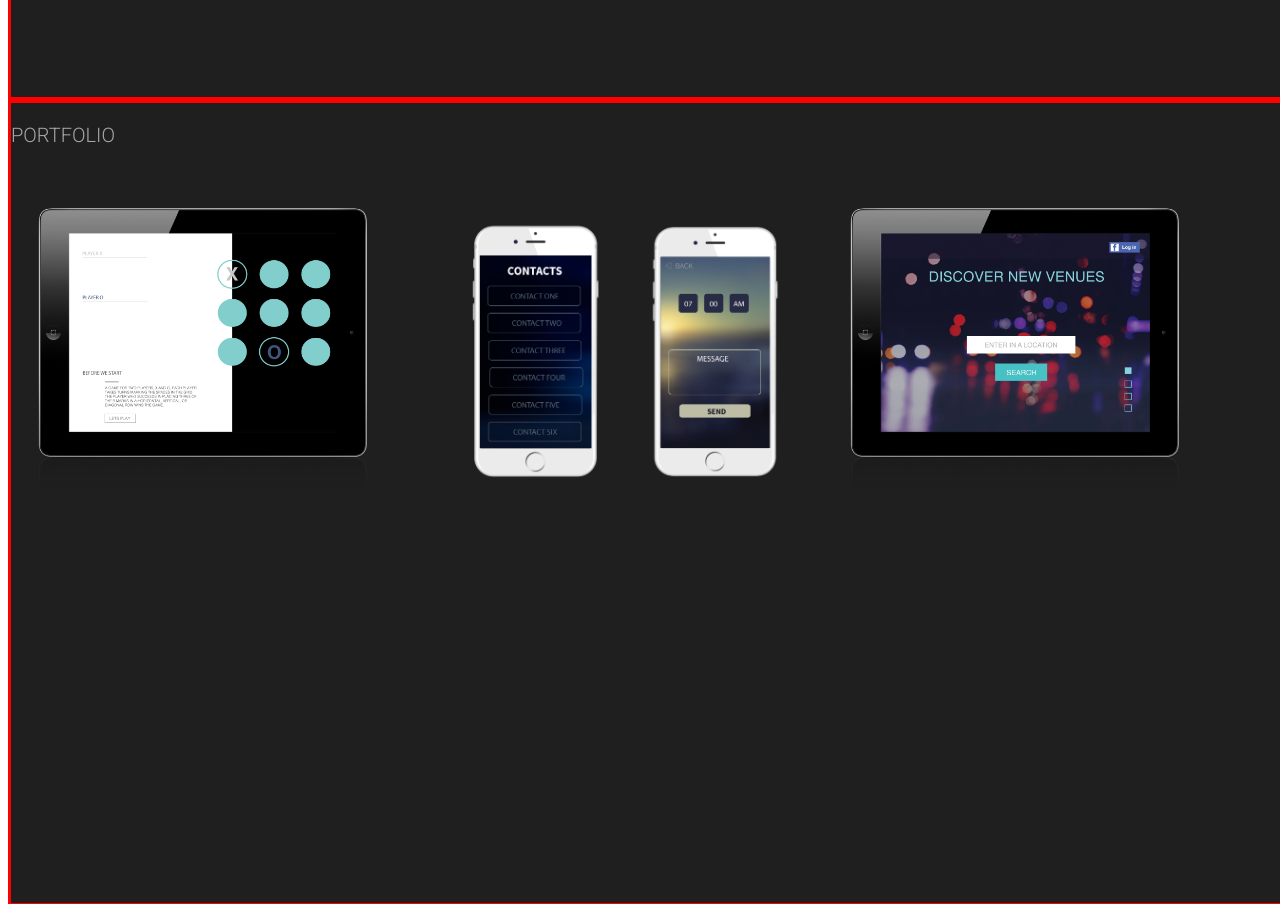
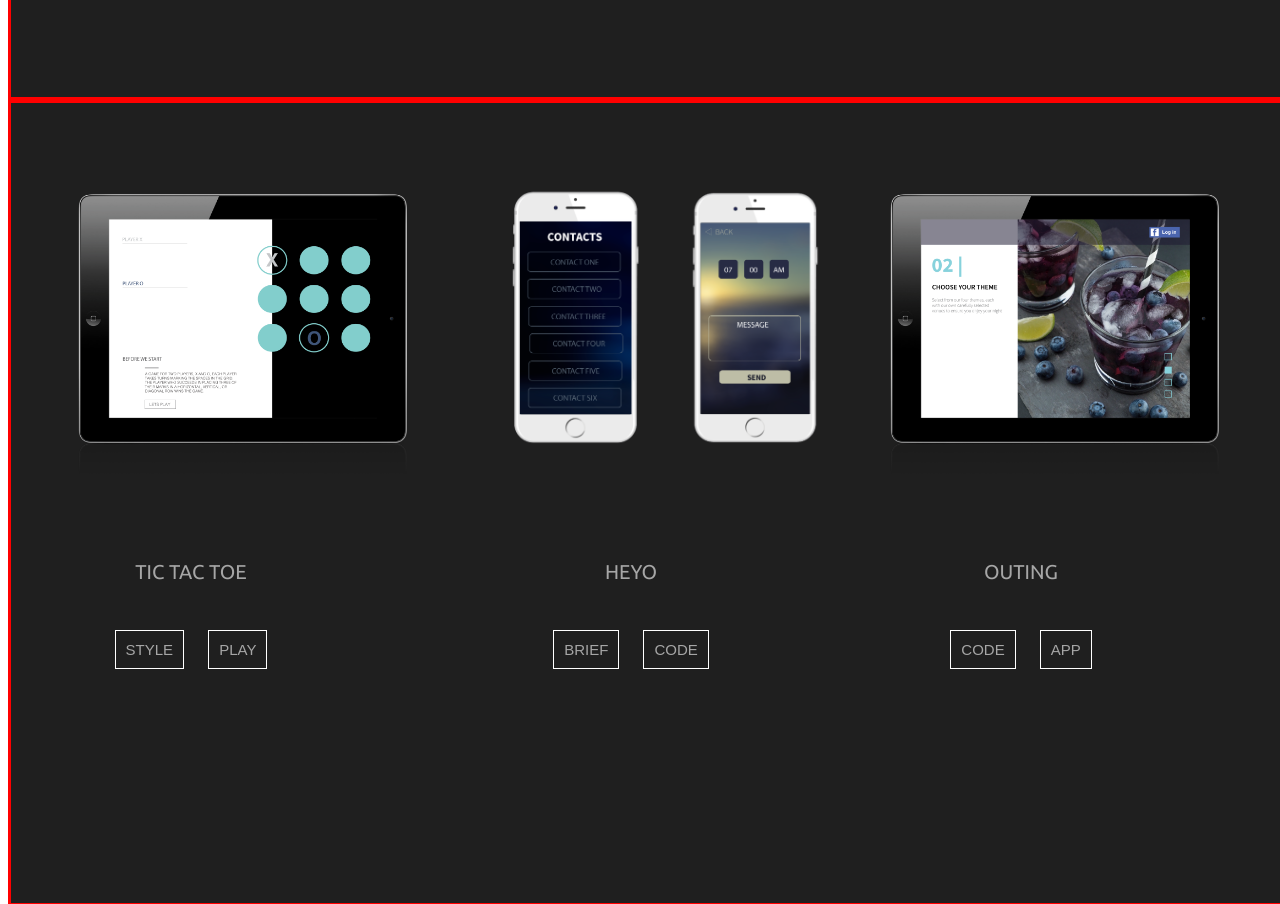
Before and after one commit to paula-white/portfolio, a plain HTML site: page home.html in a window 1280 px wide. Shown: the part 1520-2424 px from the top of the page. Drawn offline with Linux system fonts and the light colour scheme.

Commit message:
pdf files

```diff
--- a/css/style.css
+++ b/css/style.css
@@ -8,7 +8,7 @@ font-family: 'Source Sans Pro', sans-serif;
 font-family: 'Ubuntu', sans-serif;*/
 
 
-/*NAV ''''''''''''''''''''''''''''''''''''''''''''''''''*/
+/*NAV '''''''''''''''''''''''''''''''''''''''''''''''''''''''''''''''''''''''*/
 
 header {
     overflow: hidden;
@@ -63,7 +63,7 @@ nav a.active {
     text-decoration: line-through;
 }
 
-/*HAMBURGER IN BAR ''''''''''''''''''''''''''''''''''''''''*/
+/*HAMBURGER IN BAR ''''''''''''''''''''''''''''''''''''''''''''''''''''''''''''*/
 
 .hamburger {
     position: absolute;
@@ -125,31 +125,30 @@ body {
     height: 100vh;
     width: 100vw;
     /*background-image: url(../images/Untitled-3.png);*/
+
     top: 0;
     left: 0;
     border: 3px solid red;
-
     /*opacity: 0.6;*/
     /*width: 1250px;*/
     /*z-index: -2;*/
 }
-
 #port {
     background-color: #1F1F1F;
     /*background-color: white;*/
+
     overflow-x: hidden;
     height: 100vh;
     width: 100vw;
     /*background-image: url(../images/Untitled-3.png);*/
+
     top: 0;
     left: 0;
     border: 3px solid red;
-
     /*opacity: 0.6;*/
     /*width: 1250px;*/
     /*z-index: -2;*/
 }
-
 
 /* BACKGROUND IMAGE ON HOME PAGE*/
 #paint {
@@ -249,7 +248,6 @@ h5 {
     font-family: 'Roboto', sans-serif;
     font-weight: 300;
     text-transform: uppercase;
-
 }
 h3 {
     color: #a6a6a6;
@@ -257,9 +255,17 @@ h3 {
     font-weight: 300;
     text-transform: uppercase;
     font-size: 20px;
+}
+
+/* PORTFOLIO TITLES*/
+h6 {
+  font-size: 20px;
+  color: #a6a6a6;
+  text-transform: uppercase;
+  font-family: 'Ubuntu', sans-serif;
+  font-weight: normal;
 
 }
-
 
 /*p{
 	margin-left: 20px;
@@ -296,7 +302,7 @@ p {
     position: relative;
 }*/
 
-/*ANIMATION ''''''''''''''''''''''''''''''''''''''''''''''''*/
+/*ANIMATION ''''''''''''''''''''''''''''''''''''''''''''''''''''''''''''''''''*/
 @keyframes drawLine {
     to {
         stroke-dashoffset: 0;
@@ -357,7 +363,6 @@ path#one {
     border-radius: 50px;
     position: absolute;
 }
-
 .tab {
     width: 30px;
     height: 2px;
@@ -393,7 +398,6 @@ path#one {
     overflow: hidden;
 }
 
-
 /*#canvastwo,#overlaytwo {
   border: 1px solid red;
   margin-bottom: 20px;
@@ -405,22 +409,68 @@ path#one {
 
 }*/
 
+/* PORTFOLIO PAGE STYLING ''''''''''''''''''''''''''''''''''''''''''''''''''''''*/
 .detail {
     height: 200px;
     width: 200px;
     margin-top: 100px;
     margin-left: 300px;
 }
-
 .work {
-
-  height: 400px;
+    text-align: center;
+    margin-top: 50px;
+    height: 350px;
+}
+.info {
+    margin-top: 10px;
+    height: 200px;
+    /*border: 1px solid white;*/
+}
+.tic {
+    text-align: center;
+    position: absolute;
+    margin-left: 30px;
+    height: 200px;
+    width: 300px;
+    /*border: 1px solid white;*/
+}
+.heyo {
+    text-align: center;
+    position: absolute;
+    margin-left: 470px;
+    height: 200px;
+    width: 300px;
+    /*border: 1px solid white;*/
+}
+.outing {
+    text-align: center;
+    position: absolute;
+    margin-left: 860px;
+    height: 200px;
+    width: 300px;
+    /*border: 1px solid white;*/
 }
 
+button {
+  border: 1px solid white;
+  background-color: transparent;
+  background-color: transparent;
+  text-transform: uppercase;
+  font-size: 15px;
+  padding: 10px;
+  color: #a6a6a6;
+  margin-right: 10px;
+  margin-left: 10px;
+}
+
+button:focus {
+  outline: none;
+  }
+
+/*CONTACTS / FOOTER ''''''''''''''''''''''''''''''''''''''''''''''''''''''''''*/
 footer {
     border: 1px solid red;
     width: 100vw;
     height: 100px;
     background-color: #1F1F1F;
-
 }
--- a/home.html
+++ b/home.html
@@ -82,7 +82,10 @@
               <canvas id="canvas" width="1300px" height="700px"></canvas>
 
 
-          <!-- <h3> ABOUT ME - Having recently studied graphic design I didn’t feel that it fulfilled my desire for creativity. After briefly covering the basics of web development at the end of the course I immediately knew that this is where I could use my skill and talents to reach my full potential. I see web development as a stimulating mix of problem solving and creative innovation and has the power to positively influence the world.  </h3> -->
+          <!-- <h3> ABOUT ME - Having recently studied graphic design I didn’t feel that it fulfilled my desire for creativity.
+          After briefly covering the basics of web development at the end of the course I immediately knew that this is where I
+          could use my skill and talents to reach my full potential. I see web development as a stimulating mix of problem solving
+          and creative innovation and has the power to positively influence the world.  </h3> -->
          <div class="detail">
             <div class="bkground"></div>
              <div class="underscore"></div>
@@ -98,15 +101,29 @@
         </section>
 
          <section id="port" style="height: 100vh;">
-           <h3>Portfolio</h3>
            <div class="work">
-           <img src="images/tic_tac_toe.png" alt="ttt" style="width:404px;height:328px;">
-           <img src="images/alert_wf.png" alt="ttt" style="width:400px;height:280px;">
-           <img src="images/outtingporttest.png" alt="outing" style="width:404px;height:328px;"></div>
+           <img src="images/tic_tac_toe.png" alt="ttt" style="width:404px;height:328px;margin-left:15px">
+           <img src="images/alert_wf.png" alt="ttt" style="width:400px;height:280px;margin-bottom:20px">
+           <img src="images/outtingpage.png" alt="outing" style="width:404px;height:328px;"></div>
+          </div>
 
-
-
-            </div>
+          <div class="info">
+          <div class="tic">
+          <h6>Tic Tac Toe</h6>
+          <button>style</button>
+          <button>play</button>
+          </div>
+          <div class="heyo">
+          <h6>Heyo</h6>
+          <button>Brief</button>
+          <button>code</button>
+          </div>
+          <div class="outing">
+          <h6>Outing</h6>
+          <button>code</button>
+          <button>app</button>
+          </div>
+          </div>
 
         </section>
 
```
Also changed, not shown: images/outtingpage.png (added), 3 other files. Lines whose indentation alone changed are shown as unchanged.
